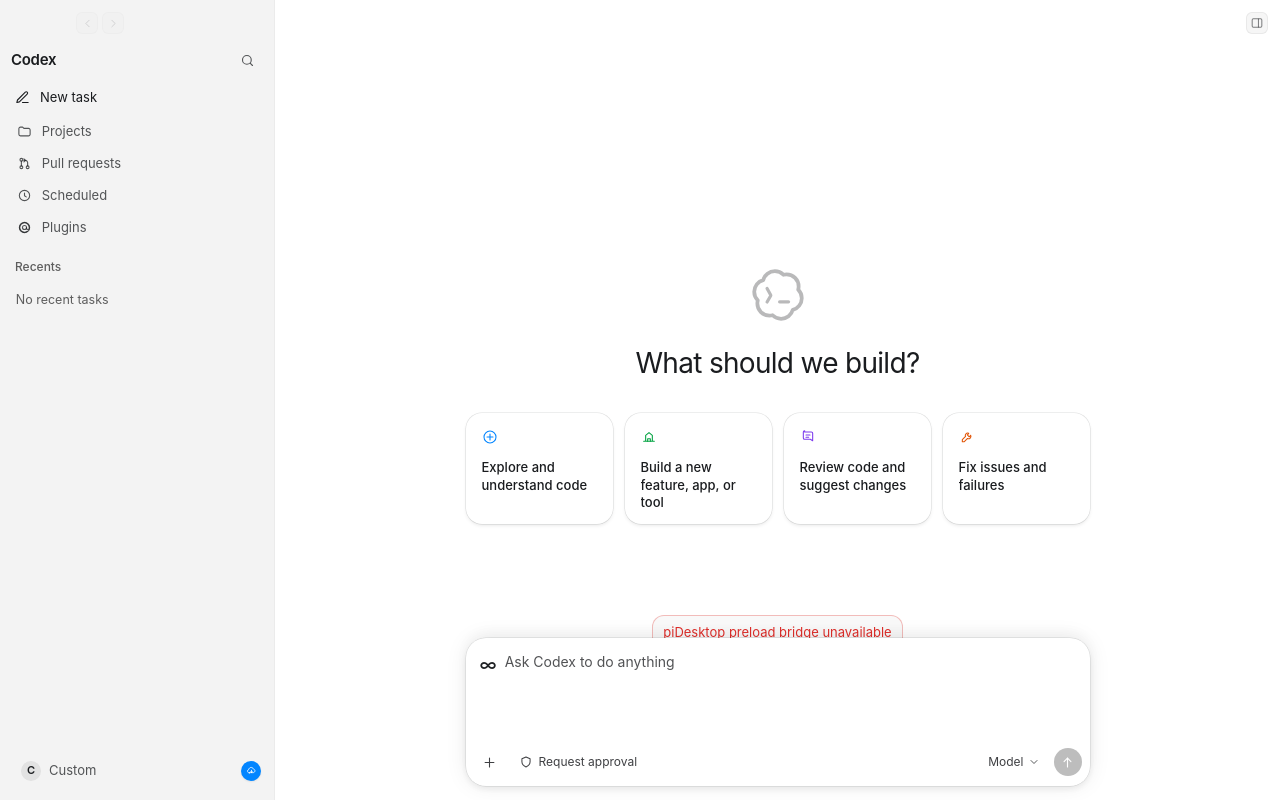
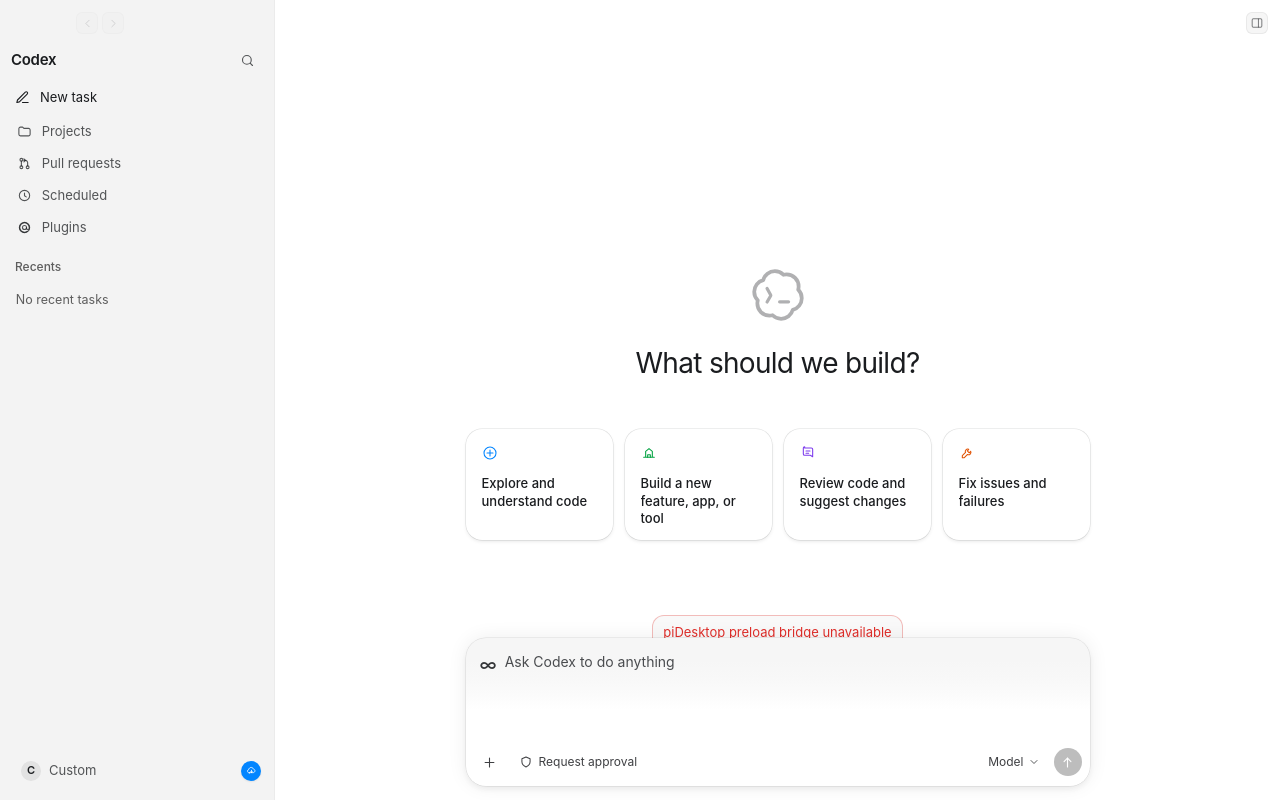
Before and after one commit to Tioit-Wang/PI-Desktop, a React (Vite) app in the folder apps/desktop/: page / in a window 1280 px wide. Built offline with nearby package versions, Linux system fonts and the light colour scheme.

Commit message:
fix(desktop): match empty plate #f6 wash and card Y
Light composer shell uses a #f6→#fff top gradient matching gold plate
band; suggestion portal mt lands cards at ~y426. Empty-home hides
workspace chips (thread dock only). Specs: D056 refine + plate note.

```diff
--- a/apps/desktop/electron/main/index.ts
+++ b/apps/desktop/electron/main/index.ts
@@ -309,8 +309,6 @@ async function createWindow() {
             await mainWindow!.webContents.executeJavaScript(`
               window.__PI_DESKTOP__?.setThemeAttr?.("light");
               window.__PI_DESKTOP__?.setPage?.("chat");
-              // Match Codex empty-home gold: no workspace capsule
-              void window.__PI_DESKTOP__?.clearProject?.();
               // ensure expanded sidebar if rail-only
               if (document.querySelector(".sidebar-rail") && !document.querySelector(".sidebar")) {
                 document.dispatchEvent(new KeyboardEvent("keydown", { key: "b", metaKey: true, bubbles: true }));
@@ -319,11 +317,6 @@ async function createWindow() {
             await new Promise((r) => setTimeout(r, 500));
             await clickNav("new-task");
             await new Promise((r) => setTimeout(r, 600));
-            // Re-clear after new-task nav in case it restored a workspace seed
-            await mainWindow!.webContents.executeJavaScript(
-              `void window.__PI_DESKTOP__?.clearProject?.()`,
-            );
-            await new Promise((r) => setTimeout(r, 300));
             try {
               if (mainWindow!.isMinimized()) mainWindow!.restore();
               mainWindow!.show();
--- a/apps/desktop/src/components/Composer.tsx
+++ b/apps/desktop/src/components/Composer.tsx
@@ -134,8 +134,8 @@ export function Composer({ variant = "docked" }: { variant?: "home" | "docked" }
   return (
     <div className={`composer-dock composer-dock-${variant}`}>
       <div className="composer-stack">
-        {/* Codex empty-home gold has no workspace capsule until a project is open */}
-        {(variant === "docked" || workspace?.path) && (
+        {/* Codex empty-home gold: no workspace capsule above the plate; show in thread dock */}
+        {variant === "docked" && (
           <div className="composer-chips" role="group" aria-label="Workspace context">
             <button
               className="chip"
--- a/apps/desktop/src/styles/globals.css
+++ b/apps/desktop/src/styles/globals.css
@@ -95,12 +95,11 @@
   --ds-error: #e02e2a;
   --ds-info: #0285ff;
   --ds-shadow-dialog: 0 16px 48px rgba(0, 0, 0, 0.12);
-  --ds-elevation-stroke: 0 0 0 0.5px color-mix(in oklab, #1a1c1f 14%, transparent);
-  /* Soft top #f6 rim + Codex elevation-prominent lift on pure white main */
+  --ds-elevation-stroke: 0 0 0 0.5px color-mix(in oklab, #1a1c1f 12%, transparent);
+  /* Codex elevation-prominent (stroke + soft lift). Upper #f6 wash is on shell fill. */
   --ds-shadow-composer: var(--ds-elevation-stroke),
-    0 -6px 18px #0000000a,
-    0 3px 7.5px #00000012,
-    0 0 22px #00000014;
+    0 3px 7.5px #00000010,
+    0 0 20px #00000012;
   --ds-bg-elevated-primary: color-mix(in oklab, #ffffff 70%, transparent);
 }
 
@@ -423,7 +422,7 @@ textarea:disabled {
   right: 0;
   left: 0;
   z-index: 15;
-  margin-top: 32px; /* mt-8 Codex */
+  margin-top: 48px; /* land cards near gold ~y425 band */
   min-width: 0;
   padding-inline: 24px;
   box-sizing: border-box;
@@ -612,14 +611,14 @@ textarea:disabled {
   align-items: center;
   justify-content: center;
   color: var(--ds-text-primary);
-  opacity: 0.3;
+  opacity: 0.34;
   transition: opacity 120ms ease, transform 180ms ease;
   cursor: default;
   user-select: none;
 }
 
 .empty-hero-icon:hover {
-  opacity: 0.4;
+  opacity: 0.45;
 }
 
 .empty-hero h1 {
@@ -1304,9 +1303,18 @@ textarea:disabled {
 }
 
 :root[data-theme="light"] .composer-shell {
-  background: #ffffff;
+  /* Gold empty plate: upper band ~#f6 then pure white interior */
+  background-color: #ffffff;
+  background-image: linear-gradient(
+    to bottom,
+    #f6f6f6 0%,
+    #f6f6f6 22px,
+    #f8f8f8 40px,
+    #fbfbfb 56px,
+    #ffffff 72px,
+    #ffffff 100%
+  );
   box-shadow: var(--ds-shadow-composer);
-  /* Hairline only — elevation-prominent supplies the soft #f6 rim */
   outline: none;
   border: 0;
 }
@@ -1367,15 +1375,16 @@ textarea:disabled {
 }
 
 :root[data-theme="light"] .composer-input::placeholder {
-  /* Gold empty-home placeholder ~#525355 */
-  color: #525355;
-  -webkit-text-fill-color: #525355;
+  /* Gold empty-home placeholder ink ~#525355–#58595b */
+  color: #4a4c4f;
+  -webkit-text-fill-color: #4a4c4f;
   opacity: 1;
 }
 
 :root[data-theme="light"] .composer-thread-mark {
   /* Gold infinity ink is near primary (#1a1c1f) */
-  color: #1f2124;
+  color: #1a1c1f;
+  opacity: 0.88;
 }
 
 :root[data-theme="light"] .chip-sep {
```
Also changed, not shown: 3 other files (tests, documents, lock files or other folders).
